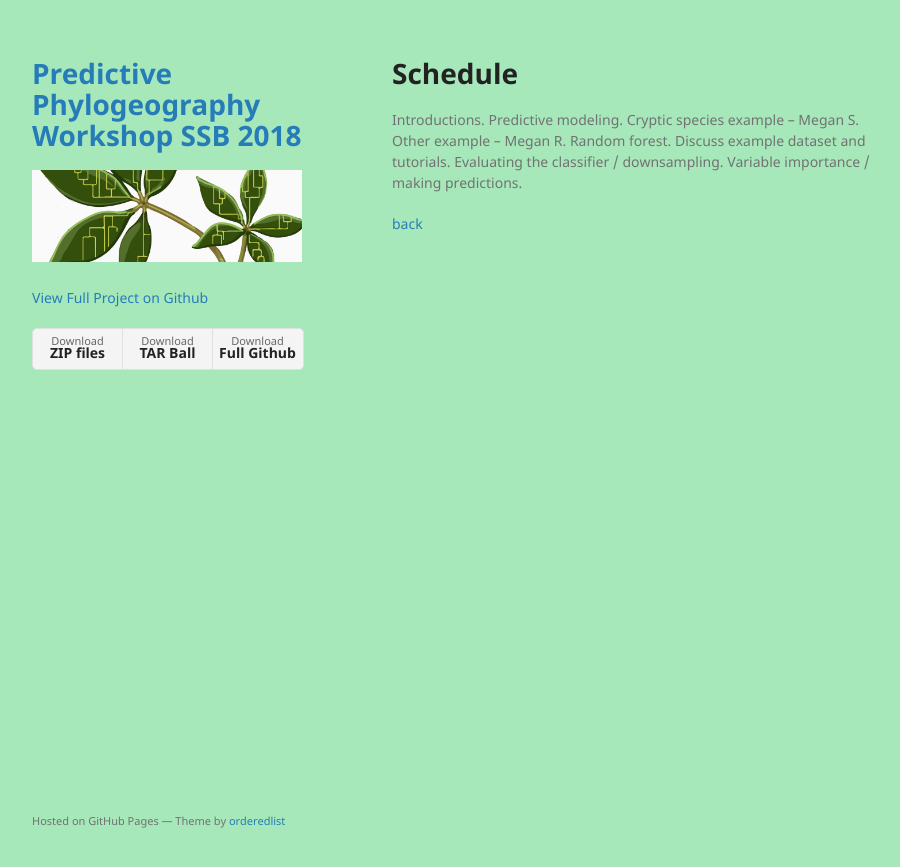
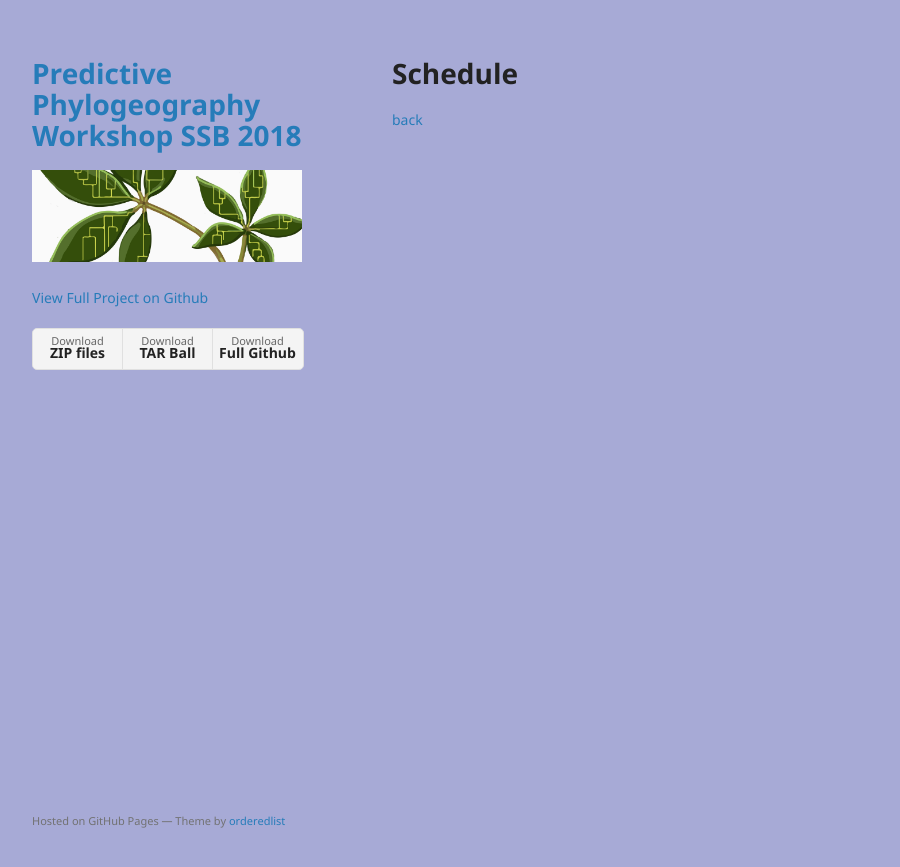
Before and after one commit to PredictivePhylogeography-SSB2018/PredictivePhylogeography-SSB2018.github.io, a Jekyll site: the page built from About.md, in a window 1280 px wide. Shown: the top 867 px of the page, without its empty margins (178-1078 px from the left). Built offline with Jekyll 4.4.1, drawn with Linux system fonts in a browser that asks for light colours; the repository's description, which GitHub fills in, is left out; our own code applies the rules of GitHub Pages for plain Markdown files.

Commit message:
update page colors

```diff
--- a/About.md
+++ b/About.md
@@ -1,16 +1,8 @@
 ---
-layout: default
+layout: default2
 ---
 
 # Schedule
 
-Introductions.
-Predictive modeling.
-Cryptic species example – Megan S.
-Other example – Megan R.
-Random forest.
-Discuss example dataset and tutorials.
-Evaluating the classifier / downsampling.
-Variable importance / making predictions.
 
 [back](./)
--- a/_layouts/default.html
+++ b/_layouts/default.html
@@ -12,7 +12,7 @@
     <![endif]-->
     <style>
       body {
-        background-color: #A6E8B9
+        background-color: #A7D6B5
       }
     </style>
   </head>
--- a/_layouts/default2.html
+++ b/_layouts/default2.html
@@ -12,7 +12,7 @@
     <![endif]-->
     <style>
       body {
-        background-color: #74A081
+        background-color: #A7AAD6
       }
     </style>
   </head>
```
Also changed, not shown: Tutorials.md (+1 -1 lines).
